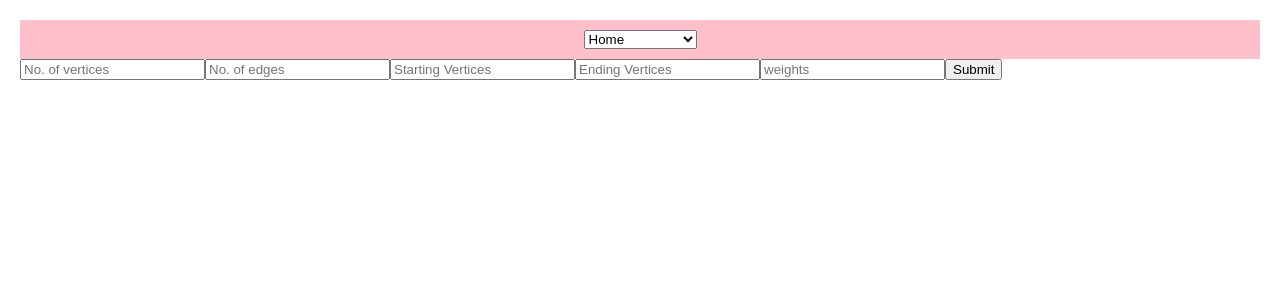
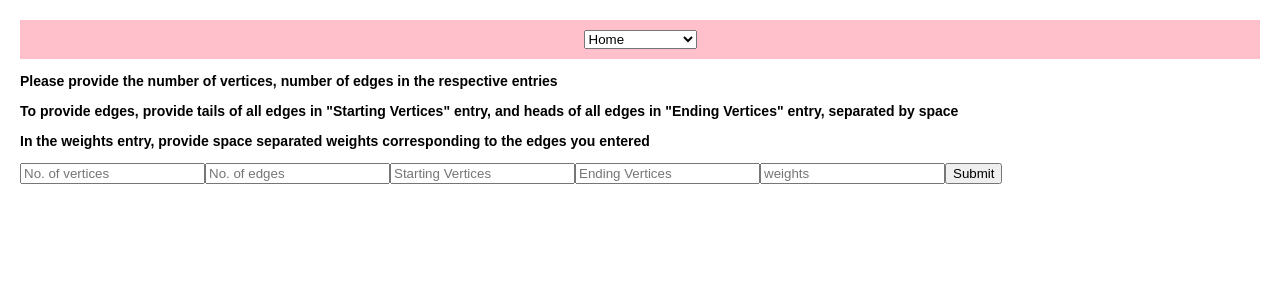
Before and after one commit to h-a-r-s-h-p/Algorithm-Visualizer, a React (Create React App) app: page /edmondskarp/input in a window 1280 px wide. Shown: the top 300 px of the page. Built offline with nearby package versions, Linux system fonts and the light colour scheme.

Commit message:
Instructions to give input added

```diff
--- a/src/Algorithms/GraphInput/GraphInput.jsx
+++ b/src/Algorithms/GraphInput/GraphInput.jsx
@@ -42,6 +42,9 @@ export default class GraphInput extends Component {
   render() {
     return (
         <div className="inputGraph">
+          <p> <b> Please provide the number of vertices, number of edges in the respective entries </b></p>
+          <p> <b> To provide edges, provide tails of all edges in "Starting Vertices" entry, and heads of all edges in "Ending Vertices" entry, separated by space </b> </p>
+          <p> <b> In the weights entry, provide space separated weights corresponding to the edges you entered </b> </p>
           <form onSubmit={this.handleSubmit}>
             <input type="text"
                 name="vertexCount"
```
